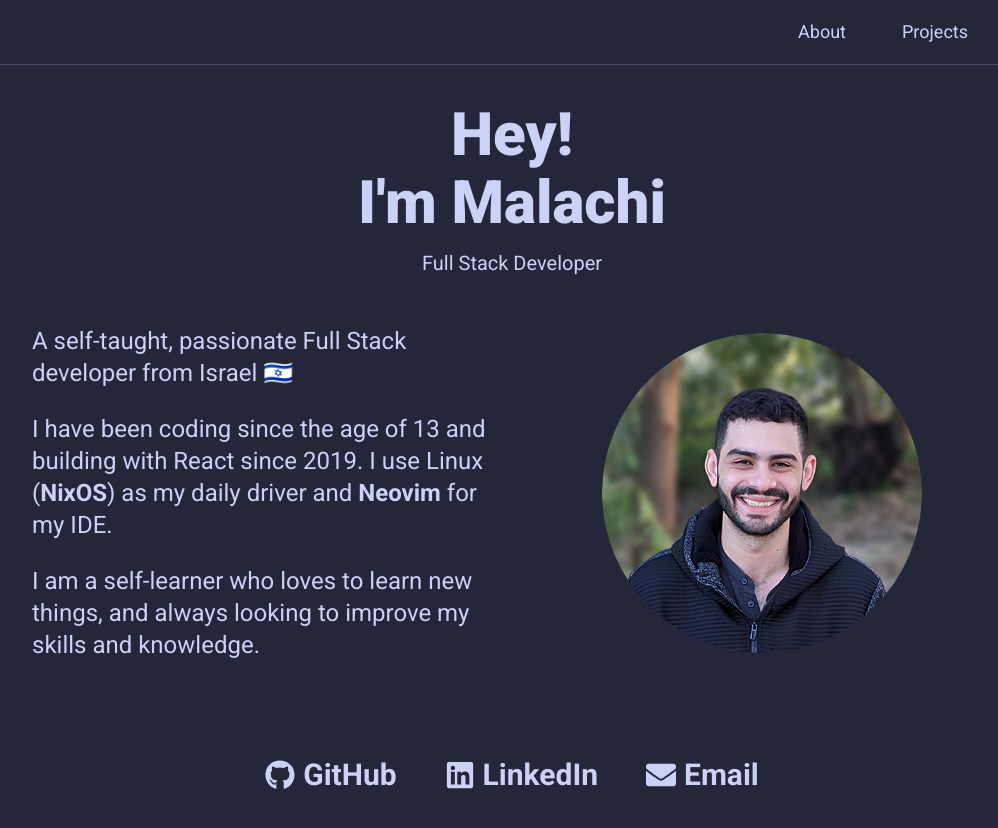
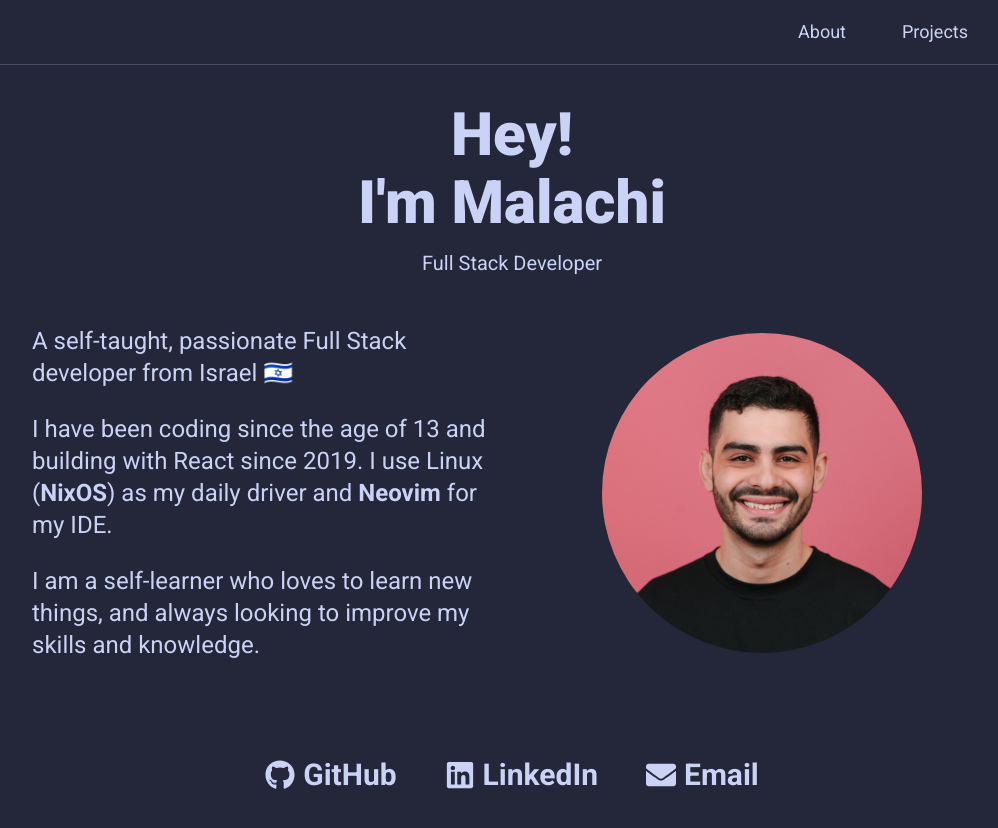
Before and after one commit to nktfh100/malachi.io, a React (Vite) app: page / in a window 1280 px wide. Shown: the top 828 px of the page, without its empty margins (128-1126 px from the left). Built offline with nearby package versions, Linux system fonts and the light colour scheme; no server answers; a web font is replaced by a local one; what @catppuccin/tailwindcss would draw is missing.

Commit message:
Update profile picture

```diff
--- a/src/components/home/ProfilePic.tsx
+++ b/src/components/home/ProfilePic.tsx
@@ -1,5 +1,5 @@
-import { cn } from "@/lib/utils";
-import { motion } from "motion/react";
+import { cn } from '@/lib/utils';
+import { motion } from 'motion/react';
 
 type ProfilePicProps = {
 	className?: string;
@@ -9,14 +9,14 @@ type ProfilePicProps = {
 export const ProfilePic = ({ extraProps, className }: ProfilePicProps) => {
 	return (
 		<motion.img
-      src="/malachi.png"
+			src="/malachi.jpg"
 			alt="Malachi"
 			className={cn(
-        "w-44 sm:w-48 md:w-60 lg:w-80 mx-auto rounded-full shadow-ctp-overlay0 hover:shadow-ctp-mauve transition-shadow duration-200",
-        className,
+				'w-44 sm:w-48 md:w-60 lg:w-80 mx-auto rounded-full shadow-ctp-overlay0 hover:shadow-ctp-mauve transition-shadow duration-200',
+				className
 			)}
 			style={{
-        boxShadow: "0px 0px 20px 3px var(--tw-shadow-color)",
+				boxShadow: '0px 0px 20px 3px var(--tw-shadow-color)',
 			}}
 			{...extraProps}
 		/>
```
Also changed, not shown: public/malachi.jpg (added), public/malachi.png (deleted). Lines whose indentation alone changed are shown as unchanged.
